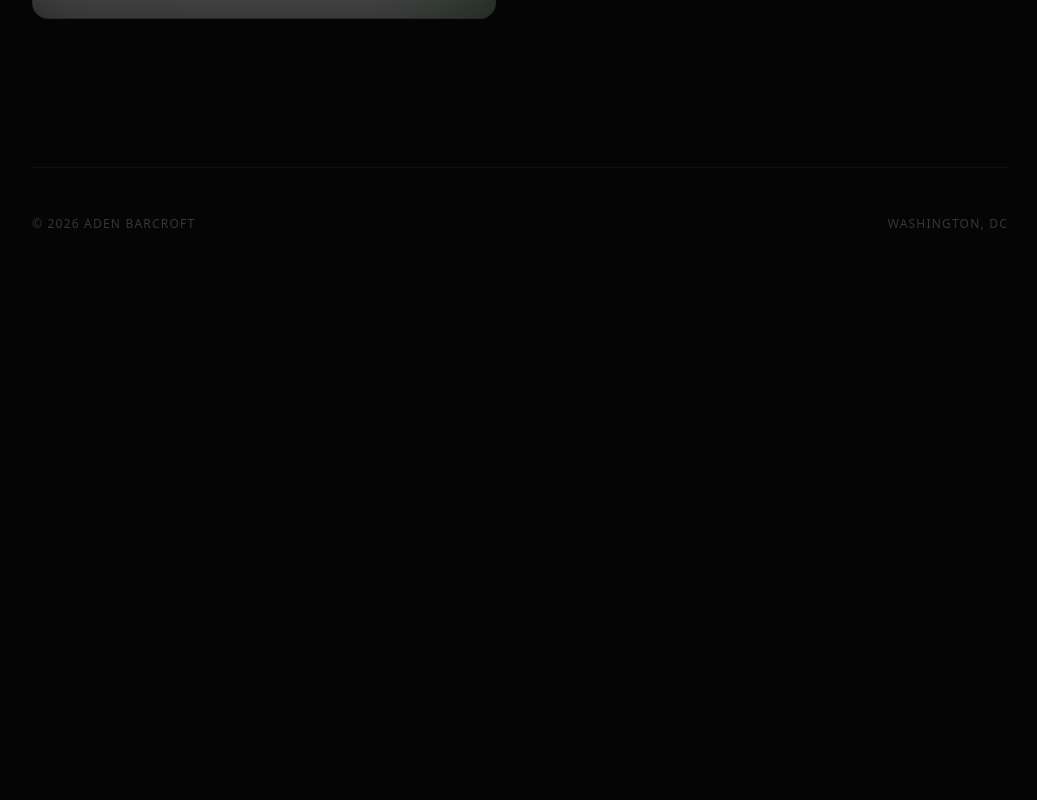
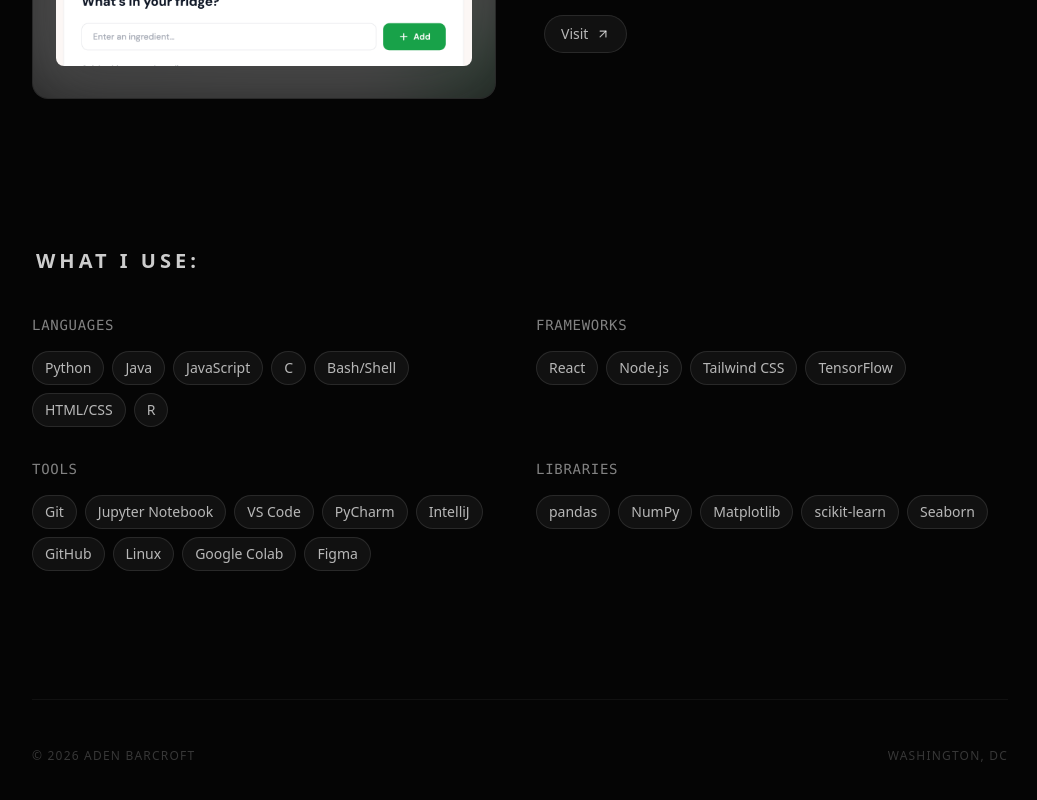
Before and after one commit to 6den/portfolio, a Next.js app: page / in a window 1280 px wide. Shown: the part 1498-2298 px from the top of the page, without its empty margins (120-1157 px from the left). Before the commit the page ends 1826 px from the top, so only its background shows below. Built offline with nearby package versions, Linux system fonts and the light colour scheme.

Commit message:
Update .gitignore, app/page.tsx, and public/aden.jpg

```diff
--- a/app/page.tsx
+++ b/app/page.tsx
@@ -53,6 +53,25 @@ const PROJECTS = [
   }
 ];
 
+const SKILLS = [
+  {
+    category: "Languages",
+    items: ["Python", "Java", "JavaScript", "C", "Bash/Shell", "HTML/CSS", "R"],
+  },
+  {
+    category: "Frameworks",
+    items: ["React", "Node.js", "Tailwind CSS", "TensorFlow"],
+  },
+  {
+    category: "Tools",
+    items: ["Git", "Jupyter Notebook", "VS Code", "PyCharm", "IntelliJ", "GitHub", "Linux", "Google Colab", "Figma"],
+  },
+  {
+    category: "Libraries",
+    items: ["pandas", "NumPy", "Matplotlib", "scikit-learn", "Seaborn"],
+  },
+];
+
 export default function Portfolio() {
   const [activeHue, setActiveHue] = useState(240);
 
@@ -86,8 +105,8 @@ export default function Portfolio() {
 
         {/* HERO */}
         <section className="flex flex-col md:flex-row items-center md:items-start gap-12 pt-12">
-          <div className="w-32 h-32 md:w-48 md:h-48 rounded-2xl bg-white/5 border border-white/10 overflow-hidden flex-shrink-0 relative">
-            <img src="/aden.jpg" alt="Aden Barcroft" className="object-cover w-full h-full" />
+          <div className="w-40 h-52 md:w-52 md:h-72 rounded-2xl bg-white/5 border border-white/10 overflow-hidden flex-shrink-0 relative shadow-2xl">
+            <img src="/aden.jpg" alt="Aden Barcroft" className="object-cover object-top w-full h-full" />
           </div>
 
           <div className="flex-1 space-y-6 text-center md:text-left">
@@ -138,6 +157,9 @@ export default function Portfolio() {
           items={PROJECTS}
           onSelect={(hue: number) => setActiveHue(hue)}
         />
+
+        {/* SKILLS */}
+        <SkillsSection />
 
         {/* FOOTER */}
         <footer className="pt-12 border-t border-white/5 flex justify-between text-xs text-white/20 uppercase tracking-widest">
@@ -274,3 +296,38 @@ function ContentBlock({ title, items, onSelect }: { title: string; items: Conten
     </section>
   );
 }
+
+function SkillsSection() {
+  return (
+    <motion.section
+      initial={{ opacity: 0, y: 50 }}
+      whileInView={{ opacity: 1, y: 0 }}
+      viewport={{ once: true, margin: "-10%" }}
+      transition={{ duration: 0.8 }}
+    >
+      <h2 className="text-xl font-bold tracking-[0.2em] text-white/80 mb-10 uppercase pl-1">
+        What I Use:
+      </h2>
+
+      <div className="grid grid-cols-1 sm:grid-cols-2 gap-8">
+        {SKILLS.map((group) => (
+          <div key={group.category} className="space-y-4">
+            <h3 className="text-sm font-mono uppercase tracking-wider text-white/50">
+              {group.category}
+            </h3>
+            <div className="flex flex-wrap gap-2">
+              {group.items.map((skill) => (
+                <span
+                  key={skill}
+                  className="px-3 py-1.5 text-sm rounded-full border border-white/10 bg-white/5 text-white/70 hover:bg-white/10 hover:text-white transition-colors"
+                >
+                  {skill}
+                </span>
+              ))}
+            </div>
+          </div>
+        ))}
+      </div>
+    </motion.section>
+  );
+}
```
Also changed, not shown: public/aden.jpg, 1 other file (tests, documents, lock files or other folders).
